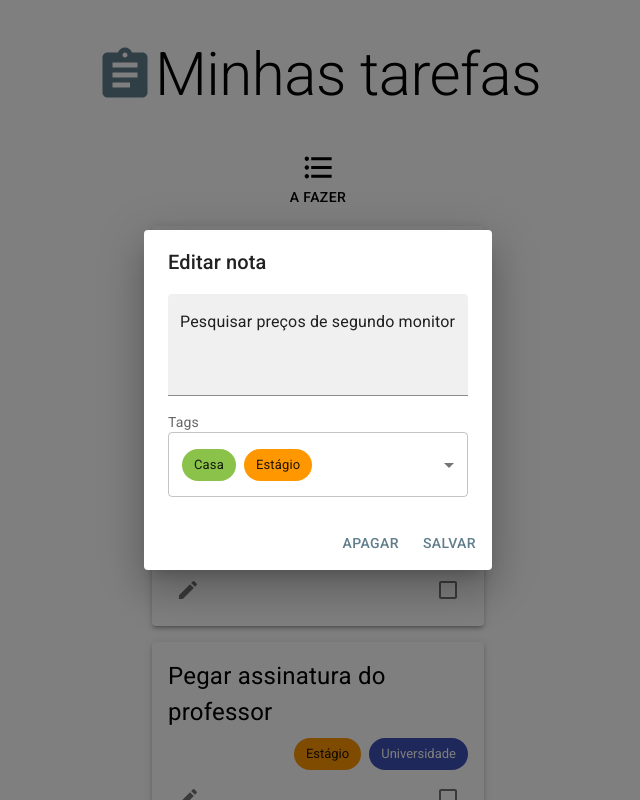
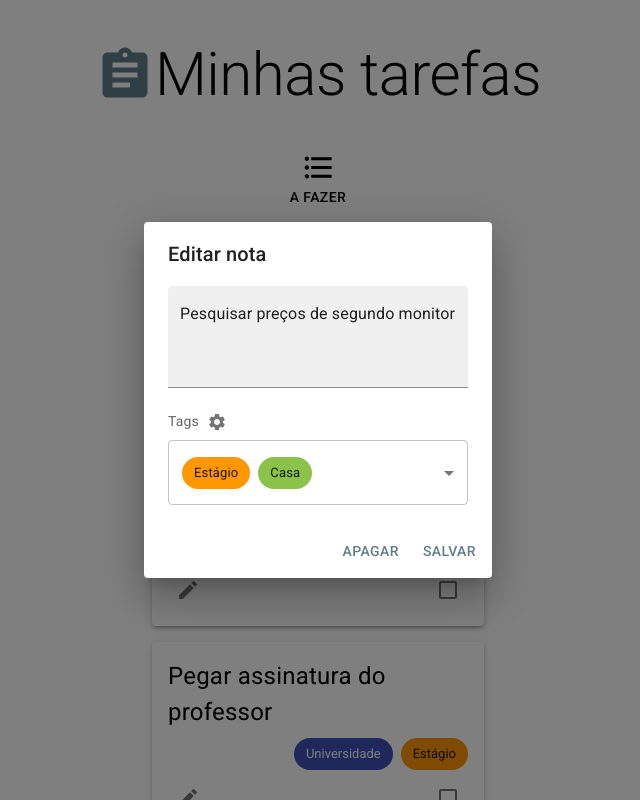
Before and after one commit to jpdurigan/task-app, a React (Create React App) app: page / in a window 1280 px wide. Both pictures are taken after a click on the button 510 px from the left and 381 px from the top of the page. Shown: the top 800 px of the page, without its empty margins (322-962 px from the left). Built offline with nearby package versions, Linux system fonts and the light colour scheme.

Commit message:
integrate task dialog

```diff
--- a/src/components/Database.tsx
+++ b/src/components/Database.tsx
@@ -146,7 +146,7 @@ export class Database {
 
 	deleteTag = (id: number): void => {
 		let newTags = this.tags.filter((tag) => tag.id != id);
-		newTags = this.sortedTags(newTags);
+		newTags = this.sortTags(newTags);
 
 		newTags = newTags.map((tag, index) => {
 			let newTag = { ...tag } as Tag;
@@ -154,10 +154,17 @@ export class Database {
 			return newTag;
 		});
 
+		let newTasks = this.tasks.map((task) => {
+			const newTask = this.getCloneTask(task.id);
+			newTask.tags = newTask.tags.filter((tag: number) => tag != id)
+			return newTask;
+		});
+
+		this.setTasks(newTasks);
 		this.setTags(newTags);
 	};
 
-	sortedTags = (tagArray: Tag[] = this.tags): Tag[] => {
+	sortTags = (tagArray: Tag[] = this.tags): Tag[] => {
 		return tagArray.sort((a, b) => a.ordering - b.ordering);
 	};
 }
--- a/src/components/tag/EditTag.tsx
+++ b/src/components/tag/EditTag.tsx
@@ -31,14 +31,11 @@ export const EditTag: React.FC<EditTagProps> = ({
 	updateTagColor,
 	moveTag,
 	deleteTag,
-	// setColorSelectorAnchor,
 }) => {
 	const [isEditingLabel, setIsEditingLabel] = useState<boolean>(false);
 	const [popoverAnchor, setPopoverAnchor] = useState<HTMLButtonElement | null>(
 		null
 	);
-	// const [newLabel, setNewLabel] = useState<string>(tag.label);
-	// const [newColor, setNewColor] = useState<validColor>(tag.color);
 
 	const handleMoveUp = () => {
 		moveTag(tag.id, -1);
@@ -52,12 +49,10 @@ export const EditTag: React.FC<EditTagProps> = ({
 
 	const handleUpdateLabel = (label: string) => {
 		updateTagLabel(tag.id, label);
-		// setNewLabel(label);
 	};
 
 	const handleUpdateColor = (color: validColor) => {
 		updateTagColor(tag.id, color);
-		// setNewColor(color);
 	};
 
 	const handleDelete = () => {
@@ -74,7 +69,7 @@ export const EditTag: React.FC<EditTagProps> = ({
 			alignItems="center"
 			justifyContent="space-around"
 			spacing={1}
-			width="100%"
+			width="400px"
 		>
 			<Box component="span" display="flex">
 				<IconButton onClick={handleMoveUp}>
@@ -84,6 +79,17 @@ export const EditTag: React.FC<EditTagProps> = ({
 					<ArrowDownward fontSize="small" />
 				</IconButton>
 			</Box>
+			<ThemeApp color={tag.color}>
+				<IconButton
+					color="primary"
+					onClick={(e) => {
+						closeEditingLabel();
+						setPopoverAnchor(e.currentTarget);
+					}}
+				>
+					<Circle fontSize="large" />
+				</IconButton>
+			</ThemeApp>
 			{isEditingLabel ? (
 				<Box
 					component="form"
@@ -91,16 +97,15 @@ export const EditTag: React.FC<EditTagProps> = ({
 						e.preventDefault();
 						closeEditingLabel();
 					}}
+					sx={{ width: "100%" }}
 				>
 					<TextField
 						variant="standard"
 						value={tag.label}
 						onChange={(e) => handleUpdateLabel(e.target.value)}
 						onBlur={(e) => closeEditingLabel()}
+						fullWidth
 					/>
-					<IconButton onClick={handleDelete}>
-						<Delete fontSize="small" />
-					</IconButton>
 				</Box>
 			) : (
 				<ButtonBase
@@ -113,17 +118,9 @@ export const EditTag: React.FC<EditTagProps> = ({
 				</ButtonBase>
 			)}
 
-			<ThemeApp color={tag.color}>
-				<IconButton
-					color="primary"
-					onClick={(e) => {
-						closeEditingLabel();
-						setPopoverAnchor(e.currentTarget);
-					}}
-				>
-					<Circle fontSize="large" />
-				</IconButton>
-			</ThemeApp>
+			<IconButton onClick={handleDelete}>
+						<Delete />
+					</IconButton>
 
 			<ColorSelectionPopover
 				anchor={popoverAnchor}
--- a/src/components/tag/TagDialog.tsx
+++ b/src/components/tag/TagDialog.tsx
@@ -20,12 +20,12 @@ interface TagDialogProps {
 }
 export const TagDialog: React.FC<TagDialogProps> = ({database}) => {
 	return (
-		<Dialog open={true}>
+		<Dialog open={true} onClose={() => database.setShowTagsDialog(false)}>
 			<DialogTitle>Editar tags</DialogTitle>
 			<DialogContent sx={{ minWidth: 300 }}>
 				<NewTag addNewTag={database.addNewTag} tags={database.tags} />
 				<Divider sx={{ margin: "1em 0" }} />
-				{database.sortedTags().map((tag: Tag) => (
+				{database.sortTags().map((tag: Tag) => (
 					<EditTag
 						tag={tag}
 						updateTagLabel={database.updateTagLabel}
@@ -35,9 +35,9 @@ export const TagDialog: React.FC<TagDialogProps> = ({database}) => {
 					/>
 				))}
 			</DialogContent>
-			<DialogActions>
+			{/* <DialogActions>
 				<Button>Salvar</Button>
-			</DialogActions>
+			</DialogActions> */}
 		</Dialog>
 	);
 };
--- a/src/components/tag/TagStack.tsx
+++ b/src/components/tag/TagStack.tsx
@@ -1,5 +1,6 @@
 import { Stack, Chip, SxProps, Theme } from "@mui/material";
 import { Database } from "../Database";
+import { Tag } from "../Model";
 import { ThemeApp } from "../Theme";
 
 interface TagStackProps {
@@ -10,13 +11,14 @@ interface TagStackProps {
 }
 
 export const TagStack: React.FC<TagStackProps> = ({ tagList, database, sx, disabled }) => {
+	const sortedTags : Tag[] = database.sortTags(tagList.map((id: number) => database.getTag(id)));
 	return (
 		<Stack direction="row" gap={1} sx={sx !== undefined ? sx : {}} >
-			{tagList.map((id: number) => (
-				<ThemeApp color={database.getTag(id).color}>
+			{sortedTags.map((tag: Tag) => (
+				<ThemeApp color={tag.color}>
 					<Chip
-						label={database.getTag(id).label}
-						key={`new-note-selected-tag-${id}`}
+						label={tag.label}
+						key={`new-note-selected-tag-${tag.id}`}
 						color="primary"
 						disabled={disabled !== undefined ? disabled : false}
 					/>
--- a/src/components/task/TaskDialog.tsx
+++ b/src/components/task/TaskDialog.tsx
@@ -1,3 +1,4 @@
+import { Settings } from "@mui/icons-material";
 import {
 	Button,
 	Chip,
@@ -6,6 +7,7 @@ import {
 	DialogContent,
 	DialogContentText,
 	DialogTitle,
+	IconButton,
 	ListItemText,
 	MenuItem,
 	Select,
@@ -60,7 +62,12 @@ export const TaskDialog: React.FC<TaskDialogProps> = ({ database }) => {
 						/>
 					</Box>
 					<Box>
-						<DialogContentText variant="body2">Tags</DialogContentText>
+						<DialogContentText variant="body2">
+							Tags
+							<IconButton onClick={() => database.setShowTagsDialog(true)}>
+								<Settings fontSize="small" />
+							</IconButton>
+						</DialogContentText>
 						<Select
 							fullWidth
 							multiple
```
